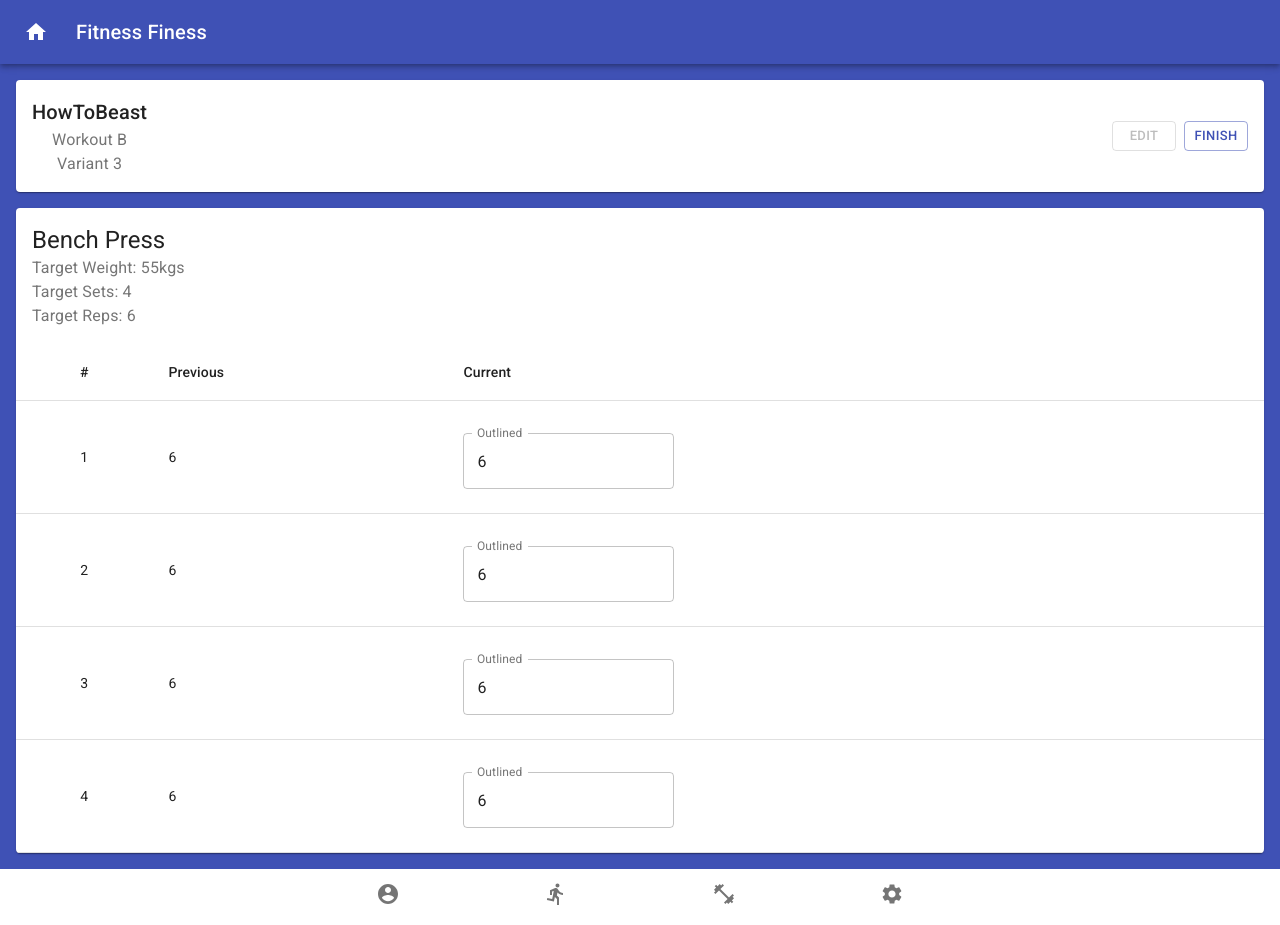
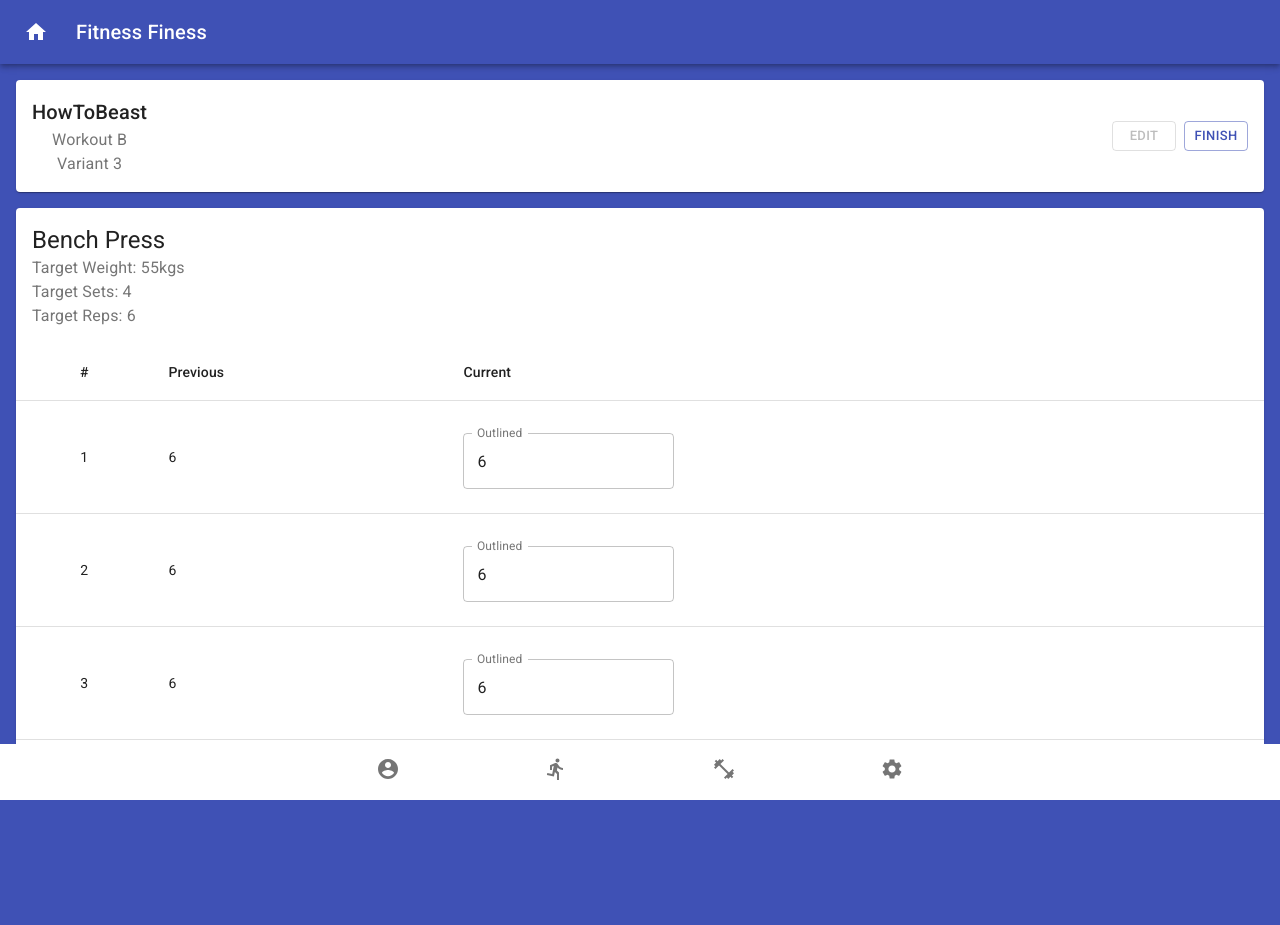
Before and after one commit to dglav/fitness-app, a React (Create React App) app: page /workout in a window 1280 px wide. After the commit the page ends 800 px from the top, so only its background shows below. Built offline with nearby package versions, Linux system fonts and the light colour scheme.

Commit message:
Fixed layout bug. The flex property basis property, when set to auto will grow the container to fit all the content. However, I didn't want the container to grow. I changed this value to 0 to prevent growth.

```diff
--- a/src/App.js
+++ b/src/App.js
@@ -1,7 +1,5 @@
 import React from "react";
 import { BrowserRouter as Router, Switch, Route } from "react-router-dom";
-
-import { makeStyles } from "@material-ui/core/styles";
 
 import Header from "./components/header/header.component";
 import Footer from "./components/footer/footer.component";
--- a/src/App.styles.js
+++ b/src/App.styles.js
@@ -3,6 +3,7 @@ import styled from "styled-components";
 export const MainContentContainer = styled.div`
   display: flex;
   flex-direction: column;
-  flex: 1 0 auto;
+  flex: 1 0 0;
   padding: 16px;
+  overflow: auto;
 `;
--- a/src/index.css
+++ b/src/index.css
@@ -15,8 +15,8 @@ body {
 #root {
   display: flex;
   flex-direction: column;
-  height: 100vh;
-  width: 100vw;
+  height: 100%;
+  width: 100%;
 }
 
 code {
```
